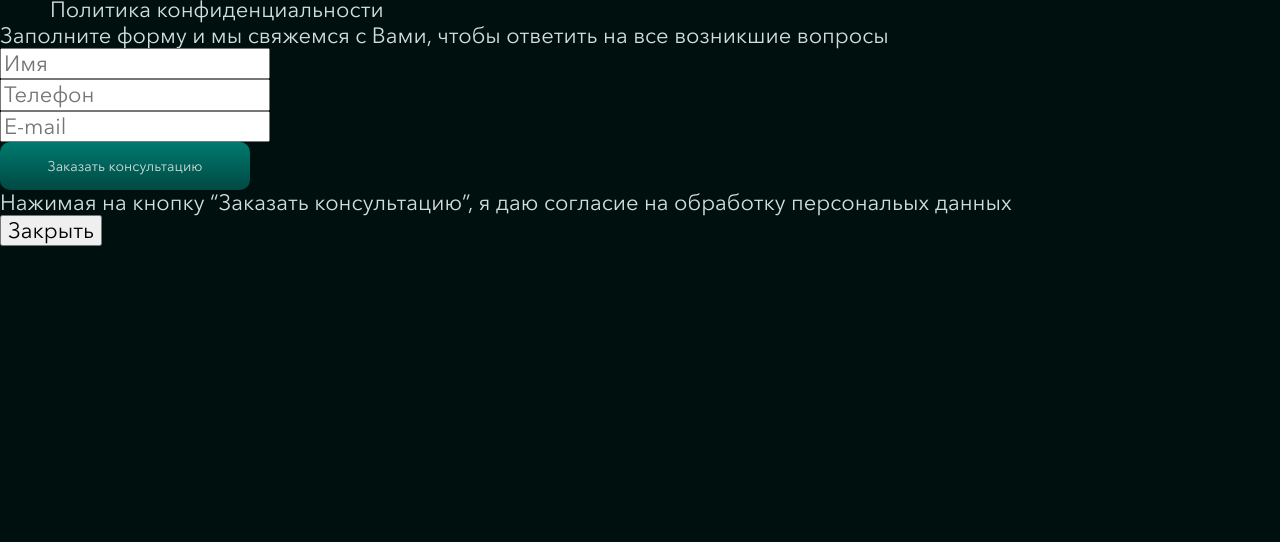
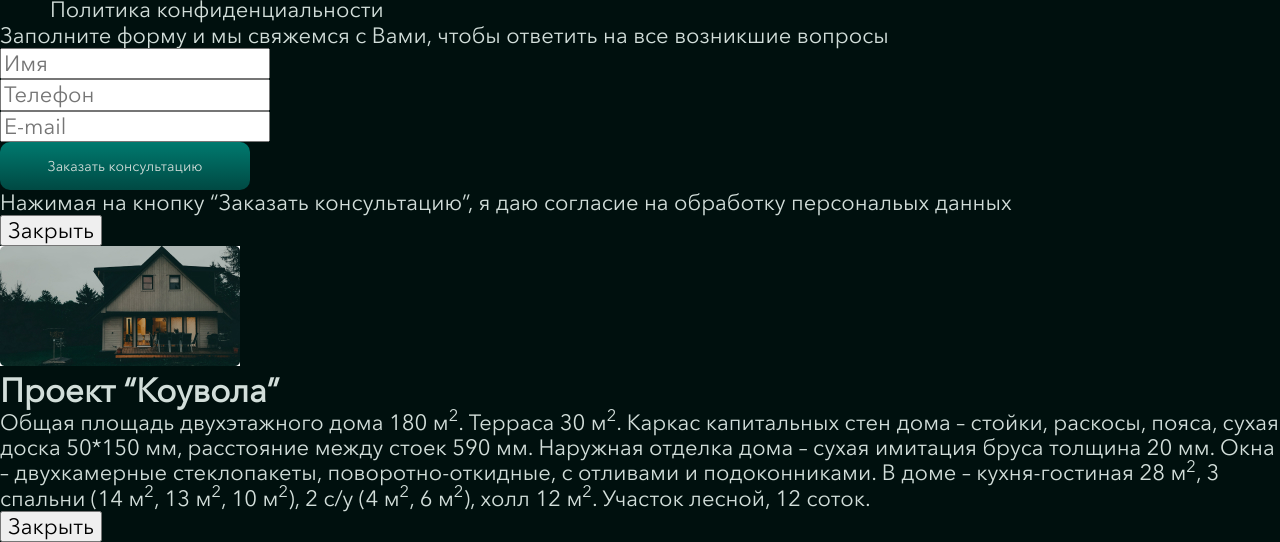
Before and after one commit to daria2212/woodhouse, a website: page source/index.html in a window 1280 px wide. Shown: the part 5295-5837 px from the top of the page. Before the commit the page ends 5541 px from the top, so only its background shows below. Drawn offline with Linux system fonts and the light colour scheme.

Commit message:
modal-project layout

```diff
--- a/source/index.html
+++ b/source/index.html
@@ -571,6 +571,7 @@
     </footer>
 
 <section class="modal-form">
+    <h2 class="modal-form__title visually-hidden">Форма заказа консультации</h2>
     <div class="modal-form__inner">
         <p class="modal-form__text">Заполните форму и мы свяжемся
             с Вами, чтобы ответить на все  возникшие вопросы</p>
@@ -586,9 +587,19 @@
             <p class="modal-form__text">
                 Нажимая на кнопку “Заказать консультацию”, я даю <a href="#">согласие на обработку персональых данных</a>
             </p>
-            <button class="modal__close" type="button">Закрыть</button>
+            <button class="modal-form__close" type="button">Закрыть</button>
     </div>
 </section>
+
+<section class="modal-project">
+    <div class="modal-project__inner">
+        <img class="modal-project__img" src="images/modal-project-1@1x.jpg" srcset="images/modal-project-1@2x.jpg 2x" alt="Фото проекта" width="240">
+        <h2 class="modal-project__title">Проект “Коувола”</h2>
+        <p class="modal-project__text">Общая площадь двухэтажного дома 180 м<sup>2</sup>. Терраса 30 м<sup>2</sup>. Каркас капитальных стен дома – стойки, раскосы, пояса, сухая доска 50*150 мм, расстояние между стоек 590 мм. Наружная отделка дома – сухая имитация бруса толщина 20 мм. Окна –  двухкамерные стеклопакеты, поворотно-откидные, с отливами и подоконниками. В доме – кухня-гостиная 28 м<sup>2</sup>, 3 спальни (14 м<sup>2</sup>, 13 м<sup>2</sup>, 10 м<sup>2</sup>), 2 с/у (4 м<sup>2</sup>, 6 м<sup>2</sup>), холл 12 м<sup>2</sup>. Участок лесной, 12 соток.</p>
+        <button class="modal-project__close" type="button">Закрыть</button>
+    </div>
+</section>
+
 
 </body>
 
```
Also changed, not shown: source/images/modal-project-1@1x.jpg (added), source/images/modal-project-1@2x.jpg (added).
